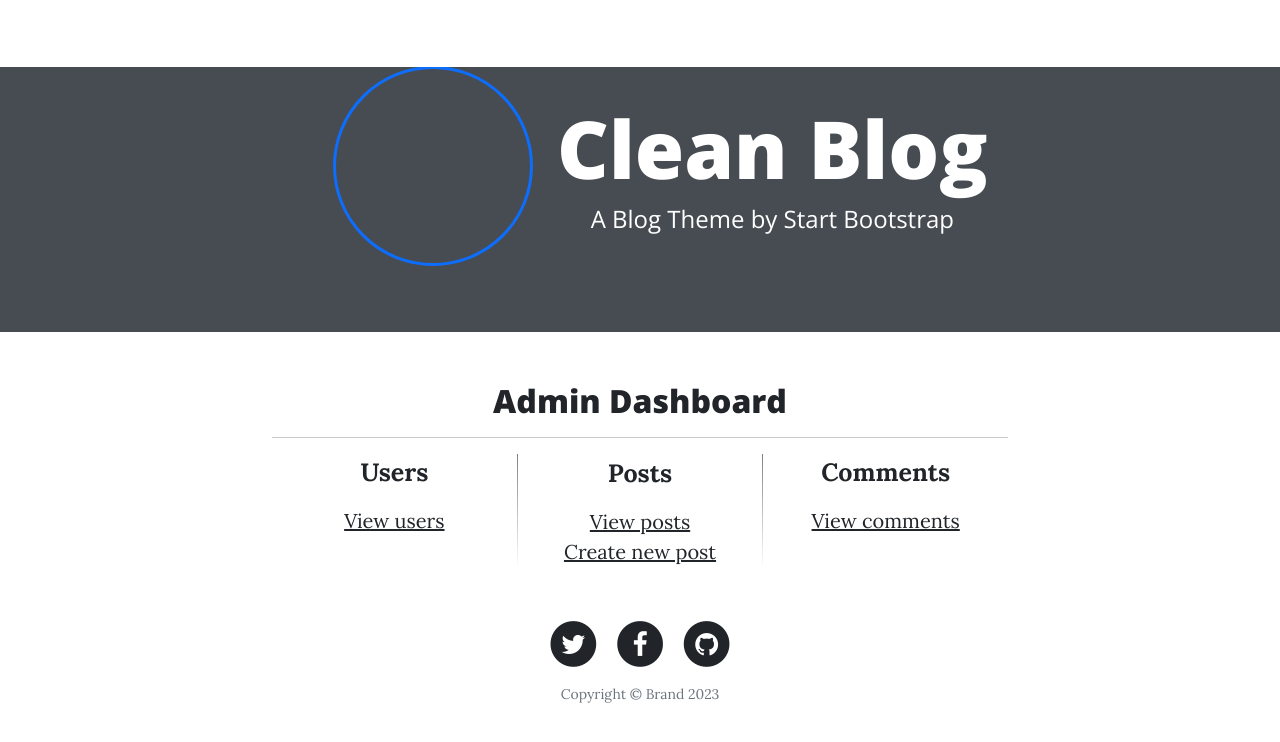
After one commit to Ylevo/P5-blog, a PHP site: template templates/layouts/admin/admin_dashboard.html.twig in a window 1280 px wide. The commit adds this page. Shown: the top 742 px of the page. Run offline with PHP 8.4, Linux system fonts and the light colour scheme; the template is opened without the code that fills it, so the values that code supplies are empty; some libraries are stand-ins or nearby versions.

Commit message:
feat(admin): added admin dashboard routing & template

```diff
--- a/public/css/main.css
+++ b/public/css/main.css
@@ -26,6 +26,18 @@ header.masthead .site-heading {
   padding-bottom: 100px;
   padding-top: 100px;
 }
+
+.dashboard-footer-link {
+  font-size: 17px;
+  text-align: center;
+  margin-bottom: 0;
+  margin-top: 9px;
+}
+
+p.copyright {
+  margin-top: 12px;
+}
+
 
 /* Login form */
 
@@ -253,3 +265,21 @@ p.not-found {
   font-size: 23px;
   text-align: center;
 }
+
+/* Admin dashboard */
+
+.dashboard-borders {
+  border-width: 1px;
+  border-style: solid;
+  border-image: linear-gradient(to bottom, gray, rgba(0, 0, 0, 0)) 1 100%;
+}
+
+.dashboard-menu-header {
+  margin-bottom: 15px;
+  font-weight: 600;
+  font-size: 25px;
+}
+
+.dashboard-menu a {
+  text-decoration: underline;
+}
--- /dev/null
+++ b/templates/layouts/admin/admin_dashboard.html.twig
@@ -0,0 +1,25 @@
+{% extends 'base.html.twig' %}
+
+{% block body %}
+    <div class="row">
+        <div class="col-md-10 col-lg-8 mx-auto">
+            <h2 class="text-center">Admin Dashboard</h2>
+            <hr>
+            <div class="d-flex dashboard-menu">
+                <div class="text-center d-flex flex-column col-sm">
+                    <span class="dashboard-menu-header">Users</span>
+                    <a href="#">View users</a>
+                </div>
+                <div class="text-center d-flex flex-column col-sm dashboard-borders">
+                    <span class="dashboard-menu-header">Posts</span>
+                    <a href="#">View posts</a>
+                    <a href="#">Create new post</a>
+                </div>
+                <div class="text-center d-flex flex-column col-sm">
+                    <span class="dashboard-menu-header">Comments</span>
+                    <a href="#">View comments</a>
+                </div>
+            </div>
+        </div>
+    </div>
+{% endblock %}
--- a/templates/layouts/footer.html.twig
+++ b/templates/layouts/footer.html.twig
@@ -7,6 +7,11 @@
                     <li class="list-inline-item"><span class="fa-stack fa-lg"><i class="fa fa-circle fa-stack-2x"></i><i class="fa fa-facebook fa-stack-1x fa-inverse"></i></span></li>
                     <li class="list-inline-item"><span class="fa-stack fa-lg"><i class="fa fa-circle fa-stack-2x"></i><i class="fa fa-github fa-stack-1x fa-inverse"></i></span></li>
                 </ul>
+                {%  if session.isUserAdmin()  %}
+                <p class="dashboard-footer-link">
+                    <a href="/admin">Admin Dashboard</a>
+                </p>
+                {% endif %}
                 <p class="text-muted copyright">Copyright&nbsp;©&nbsp;Brand 2023</p>
             </div>
         </div>
```
Also changed, not shown: config/routes.yml (+8 -0 lines), src/Controllers/Admin/AdminDashboardController.php (added, +15 -0 lines), src/Core/Router.php (+9 -5 lines), src/Core/Session.php (+19 -0 lines), src/Services/AuthService.php (+1 -7 lines), src/Services/CommentService.php (+6 -1 lines).
